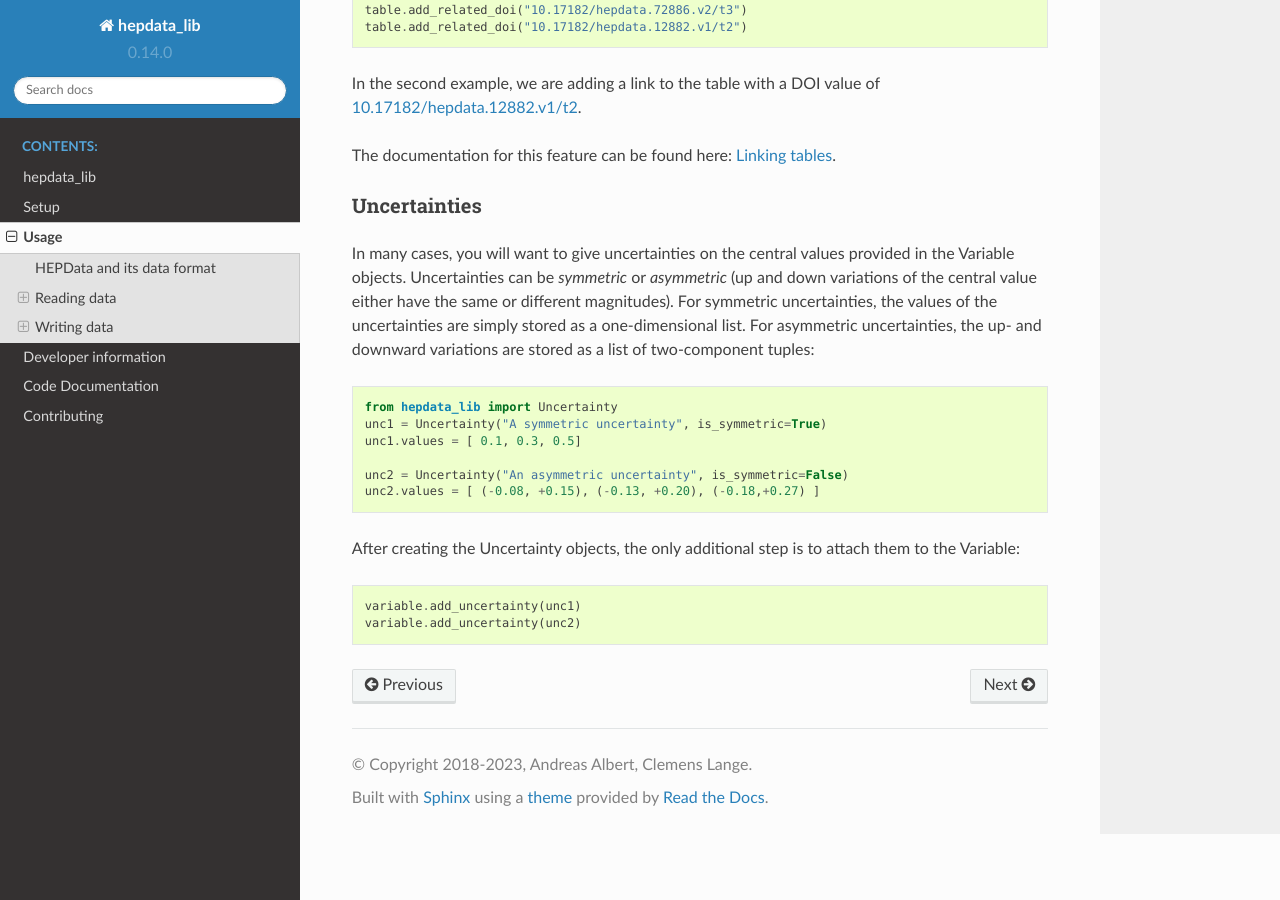
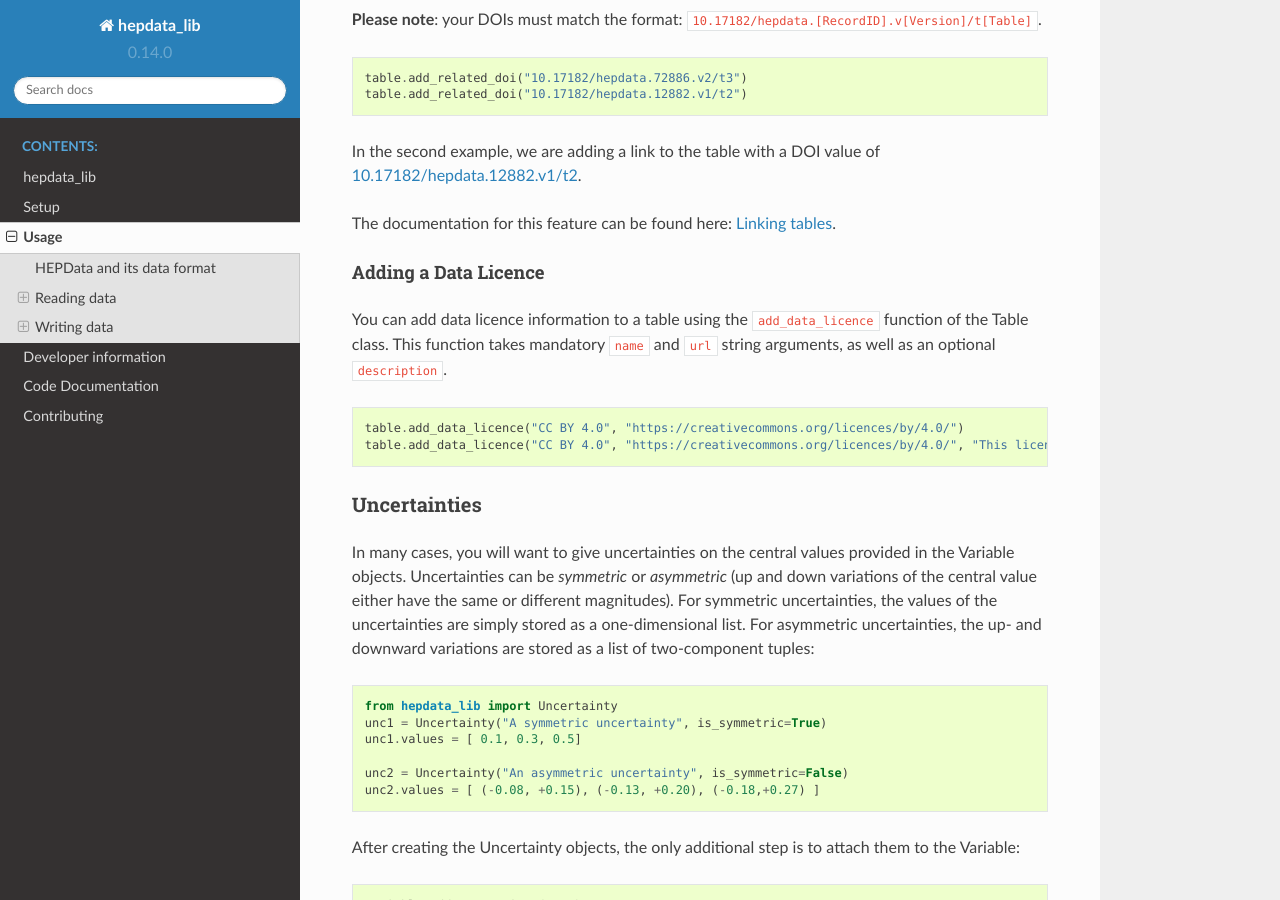
Before and after one commit to HEPData/hepdata_lib, a Sphinx documentation site: the page built from docs/usage.rst, in a window 1280 px wide and 900 px high, scrolled down 7131 px. Built offline with Sphinx 7.4.7 and the Read the Docs theme 2.0.0, drawn with Linux system fonts in a browser that asks for light colours; some of the changed text lies outside the part shown.

Commit message:
Update usage documentation to include licences
Updates the usage documentation in USAGE.rst to include adding licences to additional resource and table objects.

```diff
--- a/docs/usage.rst
+++ b/docs/usage.rst
@@ -124,11 +124,14 @@
     sub.add_additional_resource("Web page with auxiliary material", "https://atlas.web.cern.ch/Atlas/GROUPS/PHYSICS/PAPERS/STDM-2012-02/")
     sub.add_additional_resource("Some file", "root_file.root", copy_file=True)
     sub.add_additional_resource("Archive of full likelihoods in the HistFactory JSON format", "Likelihoods.tar.gz", copy_file=True, file_type="HistFactory")
+    sub.add_additional_resource("Some file", "root_file.root", licence={"name": "CC BY 4.0", "url": "https://creativecommons.org/licenses/by/4.0/", "description": "This license enables reusers to distribute, remix, adapt, and build upon the material in any medium or format, so long as attribution is given to the creator."})
 
 The first argument is a ``description`` and the second is the ``location`` of the external link or local resource file.
 The optional argument ``copy_file=True`` (default value of ``False``) will copy a local file into the output directory.
 The optional argument ``file_type="HistFactory"`` (default value of ``None``) can be used to identify statistical models provided in the HistFactory JSON
 format rather than relying on certain trigger words in the ``description`` (see `pyhf section of submission documentation`_).
+The optional argument ``licence`` can be used to define a data licence for an additional resource.
+The ``licence`` is in the form of a dictionary with mandatory string ``name`` and ``url`` values, and an optional ``description``.
 
 The ``add_link`` function can alternatively be used to add a link to an external resource:
 
@@ -316,6 +319,17 @@
 
 .. _`Linking tables`: https://hepdata-submission.readthedocs.io/en/latest/bidirectional.html#linking-tables
 
+Adding a Data Licence
+^^^^^^^^^^^^^^^^^^^^^
+
+You can add data licence information to a table using the ``add_data_licence`` function of the Table class.
+This function takes mandatory ``name`` and ``url`` string arguments, as well as an optional ``description``.
+
+::
+
+    table.add_data_licence("CC BY 4.0", "https://creativecommons.org/licences/by/4.0/")
+    table.add_data_licence("CC BY 4.0", "https://creativecommons.org/licences/by/4.0/", "This license enables reusers to distribute, remix, adapt, and build upon the material in any medium or format, so long as attribution is given to the creator.")
+
 Uncertainties
 +++++++++++++
 
```
